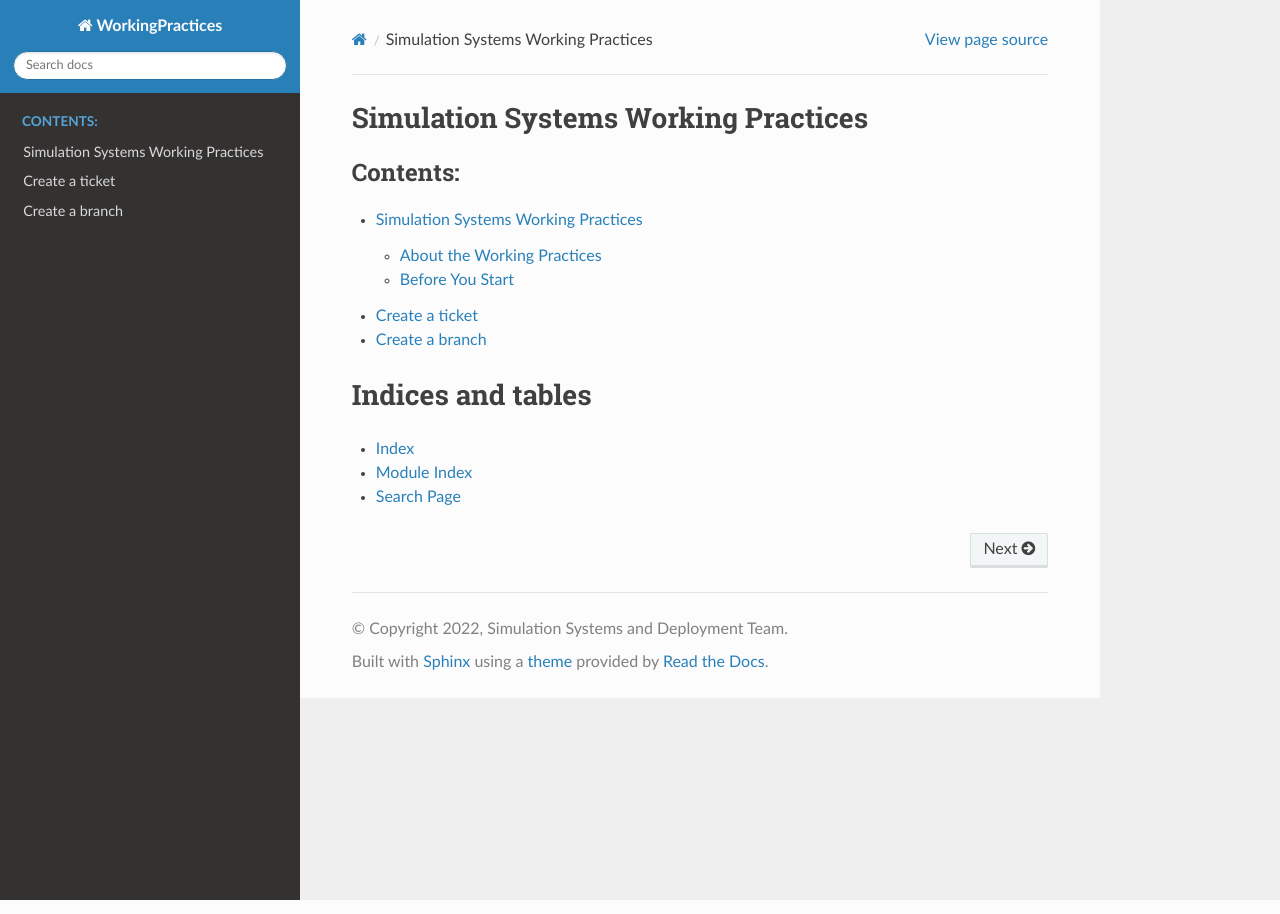
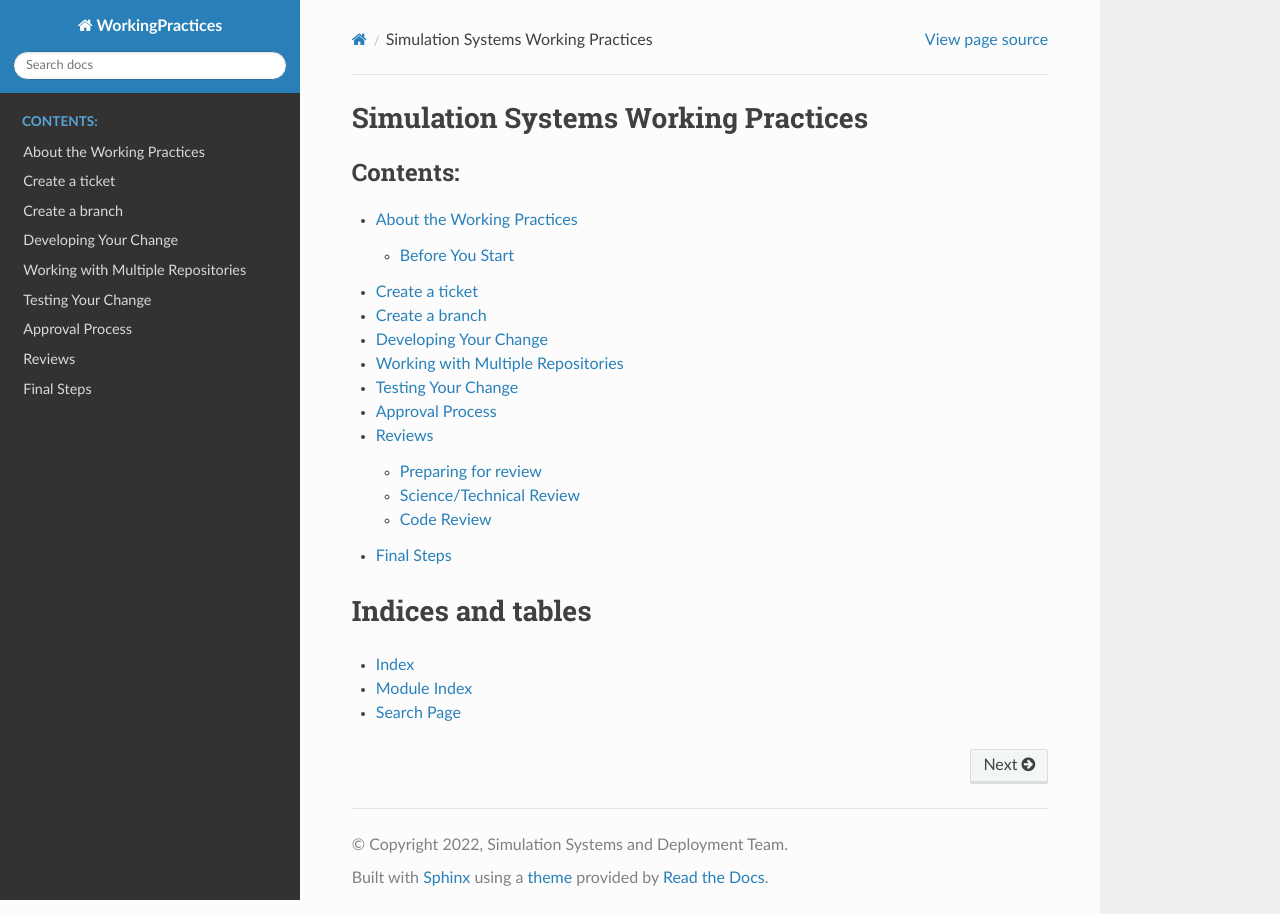
Before and after one commit to MetOffice/simulation-systems, a Sphinx documentation site: the page built from source/index.rst, in a window 1280 px wide. Built offline with Sphinx 7.4.7 and the Read the Docs theme 2.0.0, drawn with Linux system fonts in a browser that asks for light colours.

Commit message:
Add more files

```diff
--- /dev/null
+++ b/source/WorkingPractices/approvals.rst
@@ -0,0 +1,2 @@
+Approval Process
+================
--- /dev/null
+++ b/source/WorkingPractices/developing_change.rst
@@ -0,0 +1,2 @@
+Developing Your Change
+======================
--- /dev/null
+++ b/source/WorkingPractices/final_steps.rst
@@ -0,0 +1,2 @@
+Final Steps
+===========
--- /dev/null
+++ b/source/WorkingPractices/multi_repository.rst
@@ -0,0 +1,2 @@
+Working with Multiple Repositories
+==================================
--- /dev/null
+++ b/source/WorkingPractices/reviews.rst
@@ -0,0 +1,12 @@
+Reviews
+=======
+Summary of the overall review process
+
+Preparing for review
+--------------------
+
+Science/Technical Review
+------------------------
+
+Code Review
+-----------
--- /dev/null
+++ b/source/WorkingPractices/testing.rst
@@ -0,0 +1,2 @@
+Testing Your Change
+===================
--- a/source/conf.py
+++ b/source/conf.py
@@ -27,8 +27,9 @@
 # Add any Sphinx extension module names here, as strings. They can be
 # extensions coming with Sphinx (named 'sphinx.ext.*') or your custom
 # ones.
-extensions = [
-]
+# extensions = [
+#     'sphinx_toolbox'
+# ]
 
 # Add any paths that contain templates here, relative to this directory.
 templates_path = ['_templates']
--- a/source/index.rst
+++ b/source/index.rst
@@ -13,6 +13,12 @@
    WorkingPractices/working_practices
    WorkingPractices/tickets
    WorkingPractices/branches
+   WorkingPractices/developing_change
+   WorkingPractices/multi_repository
+   WorkingPractices/testing
+   WorkingPractices/approvals
+   WorkingPractices/reviews
+   WorkingPractices/final_steps
 
 
 Indices and tables
```
Also changed, not shown: source/WorkingPractices/working_practices.rst (+6 -6 lines), source/WorkingPractices/branches.rst (line endings or trailing spaces), 10 other files.
